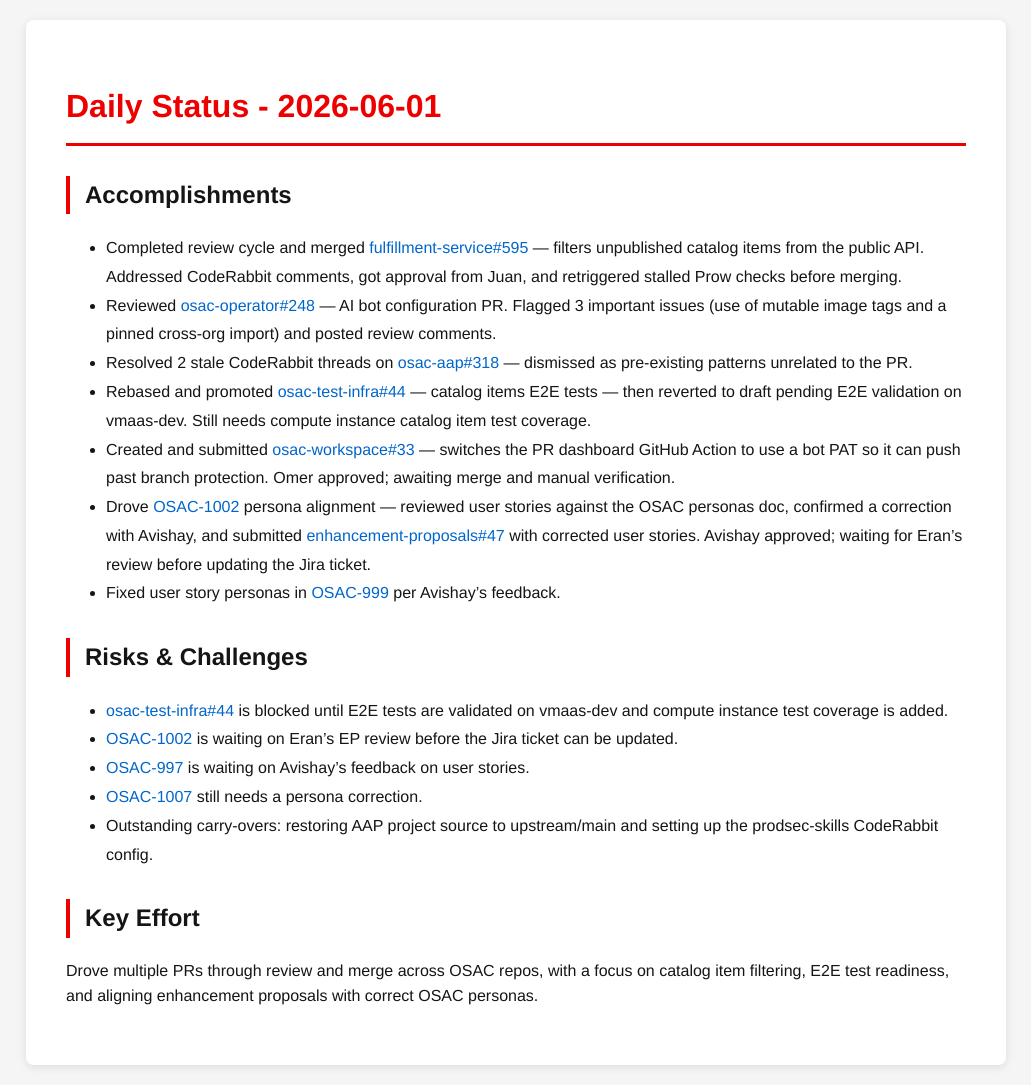
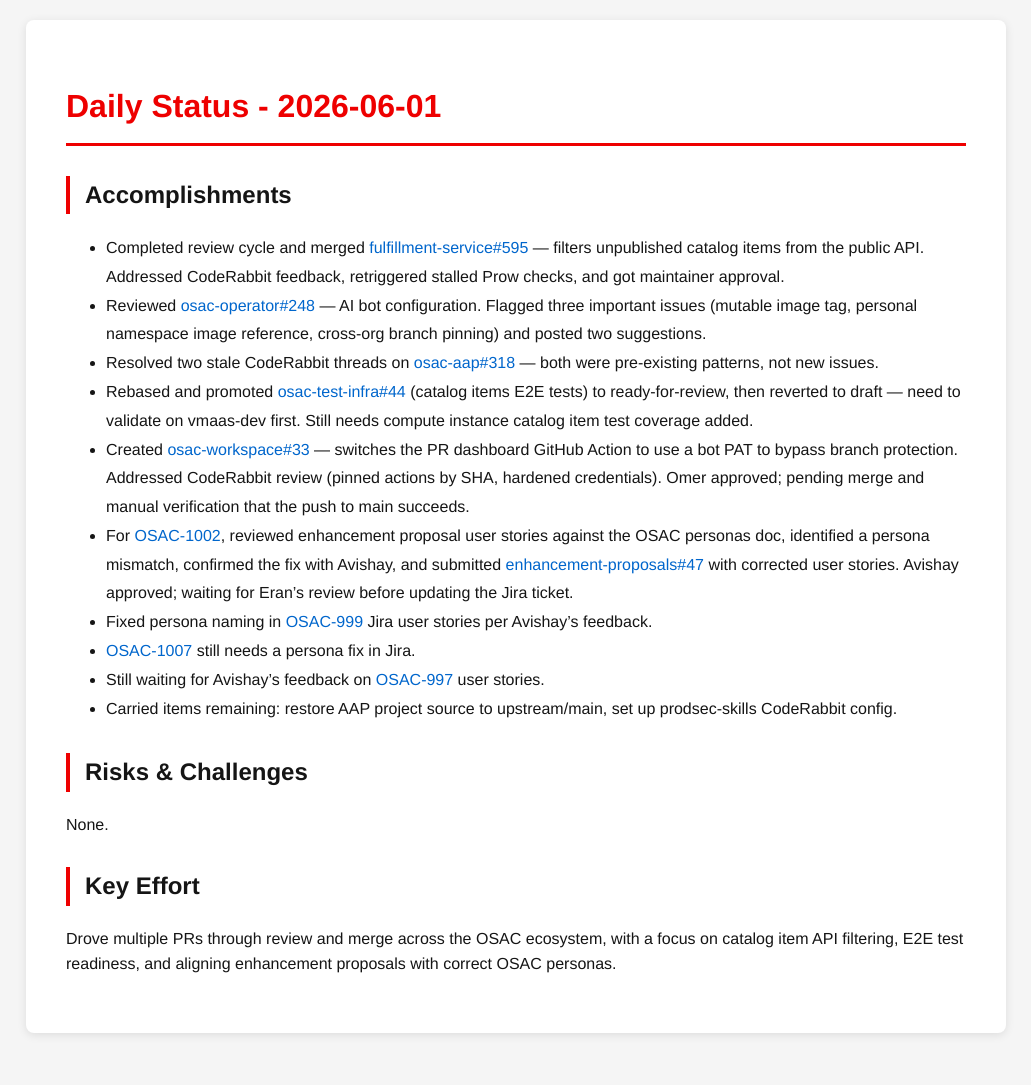
Before and after one commit to tzvatot/daily-status, a Jekyll site: the page built from 2026-06-01.md, in a window 1280 px wide. Shown: the whole page, without its empty margins (124-1155 px from the left). Built offline with Jekyll 4.4.1, drawn with Linux system fonts in a browser that asks for light colours; after the commit the page ends 1053 px from its top, so only the background shows below that.

Commit message:
Daily status update - 2026-06-01

```diff
--- a/2026-06-01.md
+++ b/2026-06-01.md
@@ -7,20 +7,19 @@
 # Daily Status - 2026-06-01
 
 ## Accomplishments
-- Completed review cycle and merged [fulfillment-service#595](https://github.com/osac-project/fulfillment-service/pull/595) — filters unpublished catalog items from the public API. Addressed CodeRabbit comments, got approval from Juan, and retriggered stalled Prow checks before merging.
-- Reviewed [osac-operator#248](https://github.com/osac-project/osac-operator/pull/248) — AI bot configuration PR. Flagged 3 important issues (use of mutable image tags and a pinned cross-org import) and posted review comments.
-- Resolved 2 stale CodeRabbit threads on [osac-aap#318](https://github.com/osac-project/osac-aap/pull/318) — dismissed as pre-existing patterns unrelated to the PR.
-- Rebased and promoted [osac-test-infra#44](https://github.com/osac-project/osac-test-infra/pull/44) — catalog items E2E tests — then reverted to draft pending E2E validation on vmaas-dev. Still needs compute instance catalog item test coverage.
-- Created and submitted [osac-workspace#33](https://github.com/osac-project/osac-workspace/pull/33) — switches the PR dashboard GitHub Action to use a bot PAT so it can push past branch protection. Omer approved; awaiting merge and manual verification.
-- Drove [OSAC-1002](https://redhat.atlassian.net/browse/OSAC-1002) persona alignment — reviewed user stories against the OSAC personas doc, confirmed a correction with Avishay, and submitted [enhancement-proposals#47](https://github.com/osac-project/enhancement-proposals/pull/47) with corrected user stories. Avishay approved; waiting for Eran's review before updating the Jira ticket.
-- Fixed user story personas in [OSAC-999](https://redhat.atlassian.net/browse/OSAC-999) per Avishay's feedback.
+- Completed review cycle and merged [fulfillment-service#595](https://github.com/osac-project/fulfillment-service/pull/595) — filters unpublished catalog items from the public API. Addressed CodeRabbit feedback, retriggered stalled Prow checks, and got maintainer approval.
+- Reviewed [osac-operator#248](https://github.com/osac-project/osac-operator/pull/248) — AI bot configuration. Flagged three important issues (mutable image tag, personal namespace image reference, cross-org branch pinning) and posted two suggestions.
+- Resolved two stale CodeRabbit threads on [osac-aap#318](https://github.com/osac-project/osac-aap/pull/318) — both were pre-existing patterns, not new issues.
+- Rebased and promoted [osac-test-infra#44](https://github.com/osac-project/osac-test-infra/pull/44) (catalog items E2E tests) to ready-for-review, then reverted to draft — need to validate on vmaas-dev first. Still needs compute instance catalog item test coverage added.
+- Created [osac-workspace#33](https://github.com/osac-project/osac-workspace/pull/33) — switches the PR dashboard GitHub Action to use a bot PAT to bypass branch protection. Addressed CodeRabbit review (pinned actions by SHA, hardened credentials). Omer approved; pending merge and manual verification that the push to main succeeds.
+- For [OSAC-1002](https://redhat.atlassian.net/browse/OSAC-1002), reviewed enhancement proposal user stories against the OSAC personas doc, identified a persona mismatch, confirmed the fix with Avishay, and submitted [enhancement-proposals#47](https://github.com/osac-project/enhancement-proposals/pull/47) with corrected user stories. Avishay approved; waiting for Eran's review before updating the Jira ticket.
+- Fixed persona naming in [OSAC-999](https://redhat.atlassian.net/browse/OSAC-999) Jira user stories per Avishay's feedback.
+- [OSAC-1007](https://redhat.atlassian.net/browse/OSAC-1007) still needs a persona fix in Jira.
+- Still waiting for Avishay's feedback on [OSAC-997](https://redhat.atlassian.net/browse/OSAC-997) user stories.
+- Carried items remaining: restore AAP project source to upstream/main, set up prodsec-skills CodeRabbit config.
 
 ## Risks & Challenges
-- [osac-test-infra#44](https://github.com/osac-project/osac-test-infra/pull/44) is blocked until E2E tests are validated on vmaas-dev and compute instance test coverage is added.
-- [OSAC-1002](https://redhat.atlassian.net/browse/OSAC-1002) is waiting on Eran's EP review before the Jira ticket can be updated.
-- [OSAC-997](https://redhat.atlassian.net/browse/OSAC-997) is waiting on Avishay's feedback on user stories.
-- [OSAC-1007](https://redhat.atlassian.net/browse/OSAC-1007) still needs a persona correction.
-- Outstanding carry-overs: restoring AAP project source to upstream/main and setting up the prodsec-skills CodeRabbit config.
+None.
 
 ## Key Effort
-Drove multiple PRs through review and merge across OSAC repos, with a focus on catalog item filtering, E2E test readiness, and aligning enhancement proposals with correct OSAC personas.
+Drove multiple PRs through review and merge across the OSAC ecosystem, with a focus on catalog item API filtering, E2E test readiness, and aligning enhancement proposals with correct OSAC personas.
```
